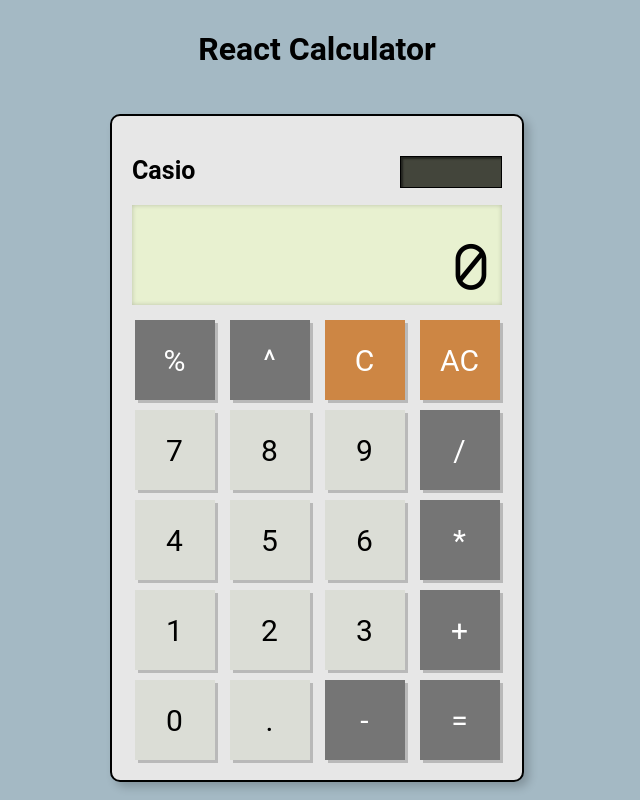
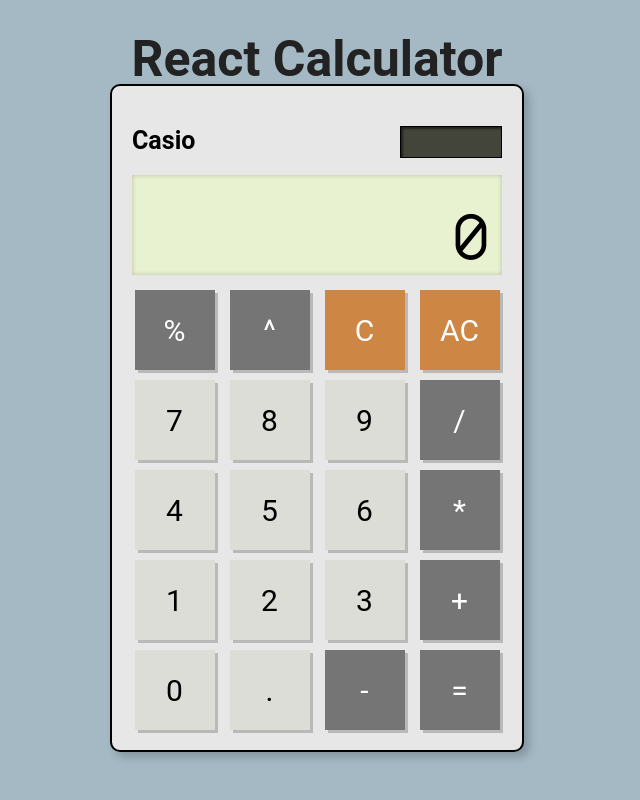
Before and after one commit to latham91/cn-react-calculator, a React (Vite) app: page / in a window 1280 px wide. Shown: the whole page, without its empty margins (323-963 px from the left). Built offline with nearby package versions, Linux system fonts and the light colour scheme.

Commit message:
updated styling

```diff
--- a/src/App.css
+++ b/src/App.css
@@ -13,6 +13,8 @@ body {
 h1 {
     text-align: center;
     padding: 30px;
+    color: #222222;
+    font-size: 50px;
 }
 
 main {
@@ -20,7 +22,7 @@ main {
     flex-direction: column;
     align-items: center;
     justify-content: center;
-    height: calc(100vh - 100px);
+    height: calc(100vh - 200px);
 }
 
 .container {
--- a/src/App.jsx
+++ b/src/App.jsx
@@ -95,9 +95,11 @@ export default function App() {
                         <div className="calc-solar"></div>
                     </div>
                     <div
-                        className={`calc-screen ${sum.length > 8 ? "text-sm" : ""} ${sum.length > 9 ? "text-xs" : ""} ${
-                            sum.length > 10 ? "text-xxs" : ""
-                        }`}
+                        className={`calc-screen
+                            ${sum.length > 7 ? "text-sm" : ""}
+                            ${sum.length > 8 ? "text-xs" : ""}
+                            ${sum.length > 9 ? "text-xxs" : ""}
+                        `}
                     >
                         {sum[0] ? sum.join("") : 0}
                     </div>
```
